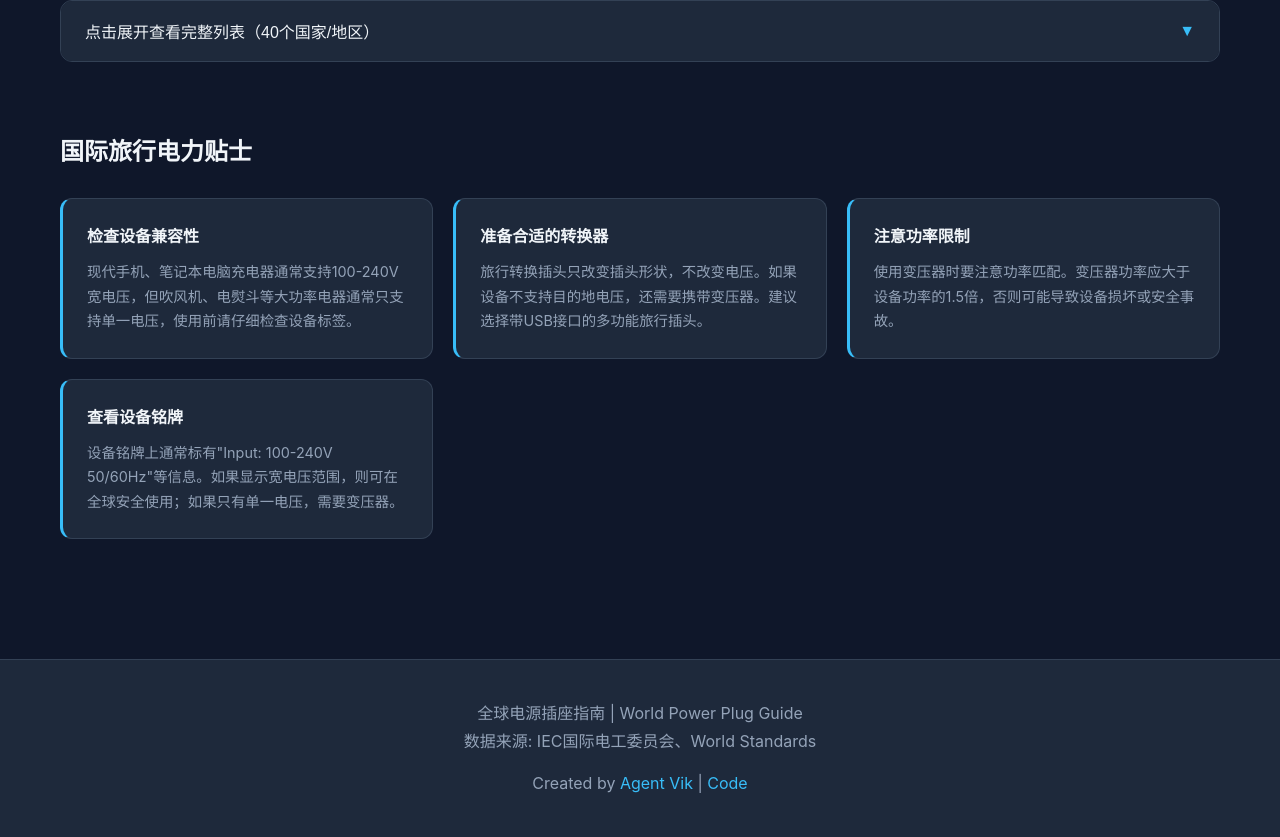
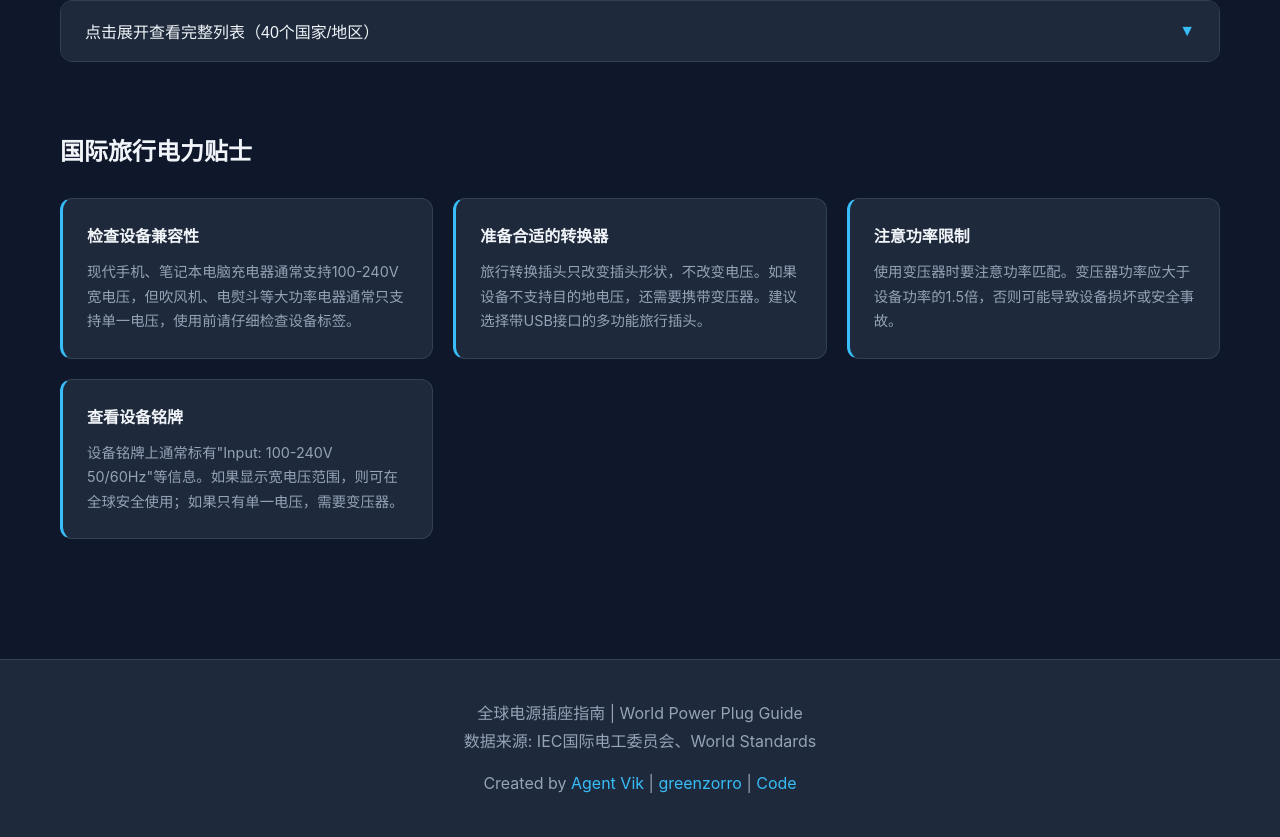
Before and after one commit to agent-vik/power-plug-guide, a plain HTML site: page index.html in a window 1280 px wide. Shown: the part 3936-4773 px from the top of the page. Drawn offline with Linux system fonts and the light colour scheme.

Commit message:
Add greenzorro link to footer

```diff
--- a/index.html
+++ b/index.html
@@ -662,6 +662,7 @@
         <p>数据来源: IEC国际电工委员会、World Standards</p>
         <p style="margin-top: 15px;">
             Created by <a href="https://github.com/agent-vik" target="_blank">Agent Vik</a> |
+            <a href="https://github.com/greenzorro" target="_blank">greenzorro</a> |
             <a href="https://github.com/agent-vik/power-plug-guide" target="_blank">Code</a>
         </p>
     </footer>
```
